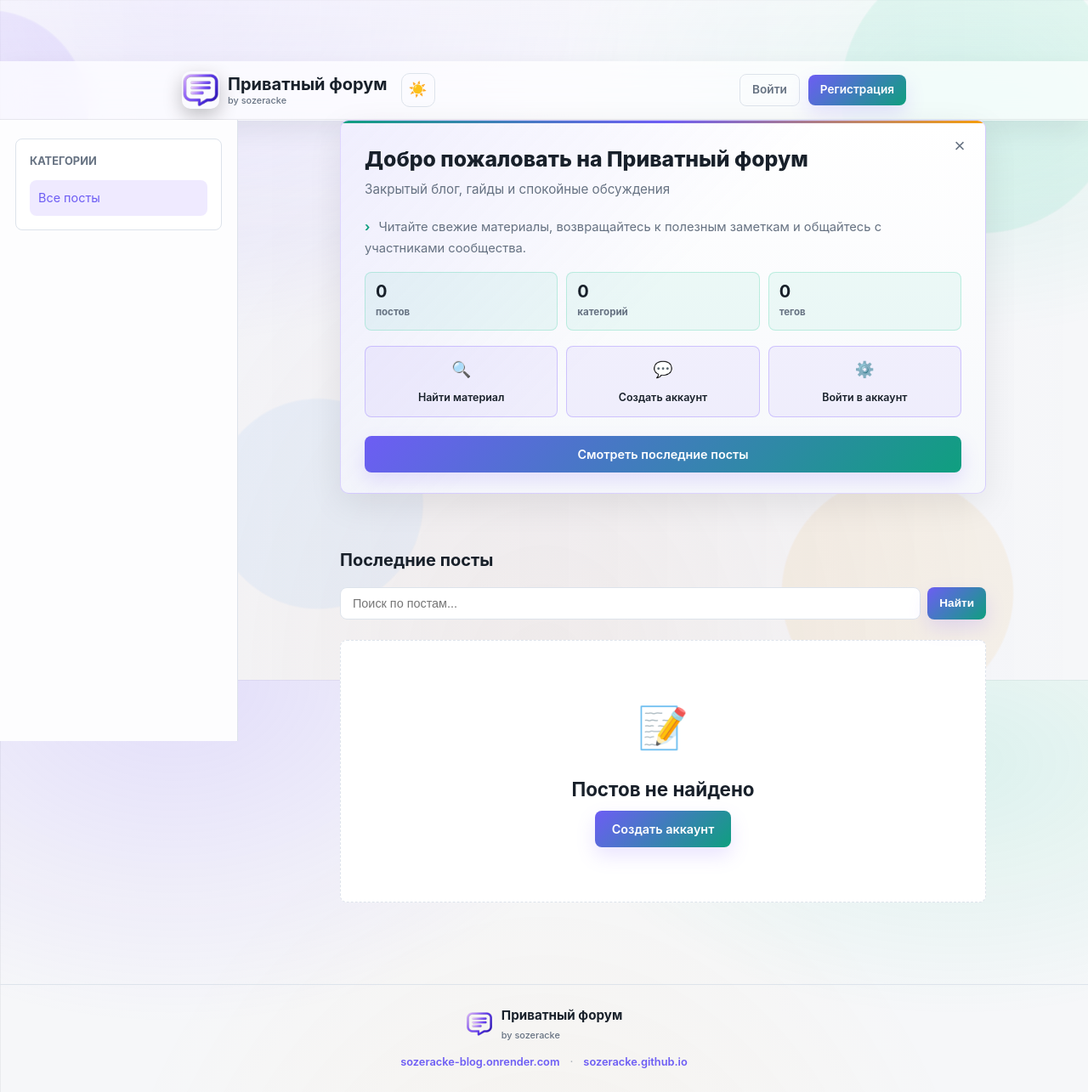
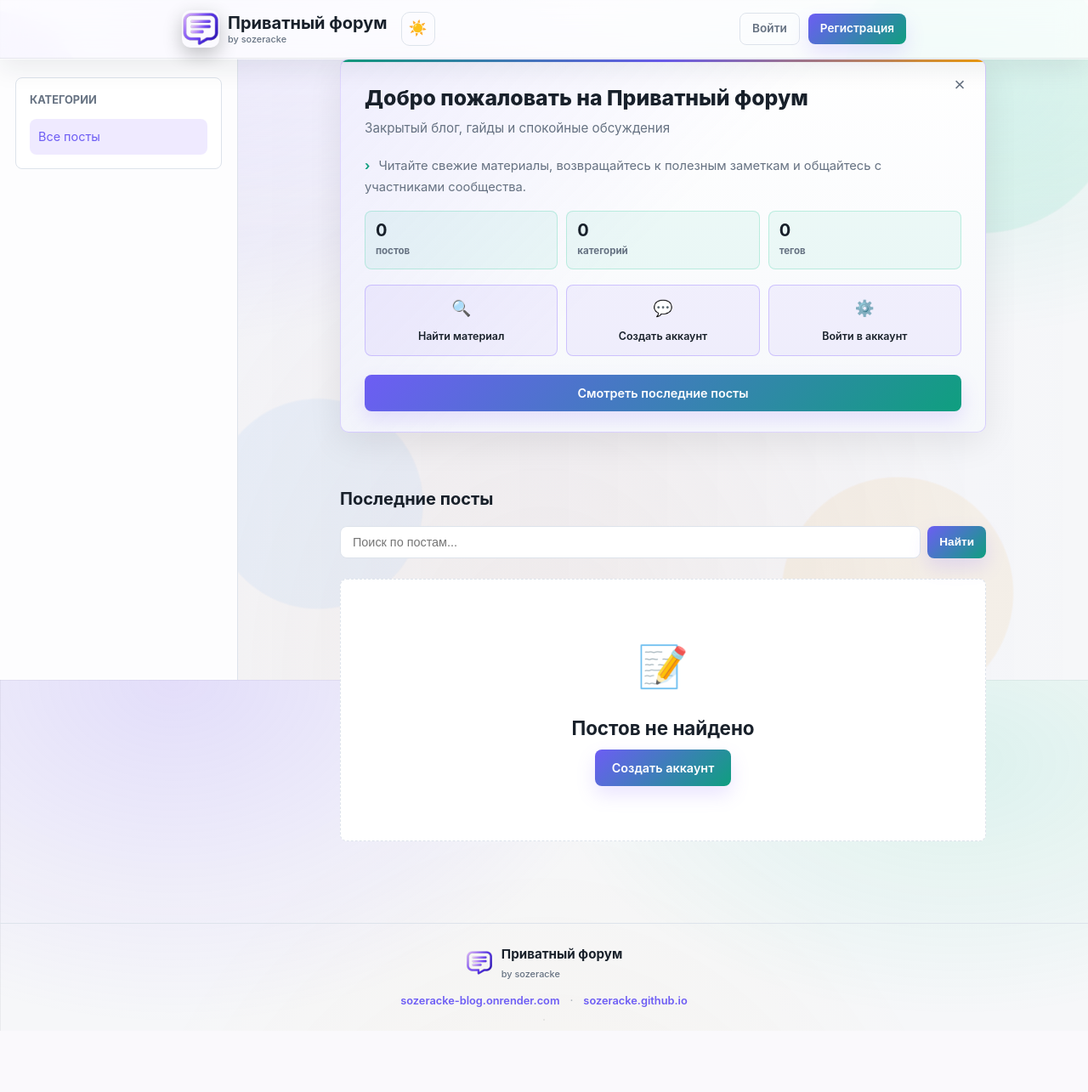
Before and after one commit to Sozeracke/sozeracke.github.io, a Flask app: page / in a window 1280 px wide. Shown: the whole page at 85% size. After the commit the page ends 1213 px from the top, so only its background shows below. Run offline with Flask 3, Linux system fonts and the light colour scheme; data that the repository does not hold is empty; some libraries are stand-ins or nearby versions.

Commit message:
Fix navbar top spacing

```diff
--- a/static/style.css
+++ b/static/style.css
@@ -122,7 +122,8 @@ body::after {
     will-change: transform;
 }
 
-body > :not(.lightbox) {
+body > main,
+body > footer {
     position: relative;
     z-index: 1;
 }
--- a/templates/base.html
+++ b/templates/base.html
@@ -27,7 +27,7 @@
         })();
     </script>
     {% block head %}{% endblock %}
-    <link rel="stylesheet" href="{{ url_for('static', filename='style.css') }}?v=38">
+    <link rel="stylesheet" href="{{ url_for('static', filename='style.css') }}?v=39">
     <script src="{{ url_for('static', filename='theme.js') }}?v=20" defer></script>
 </head>
 <body>
```
